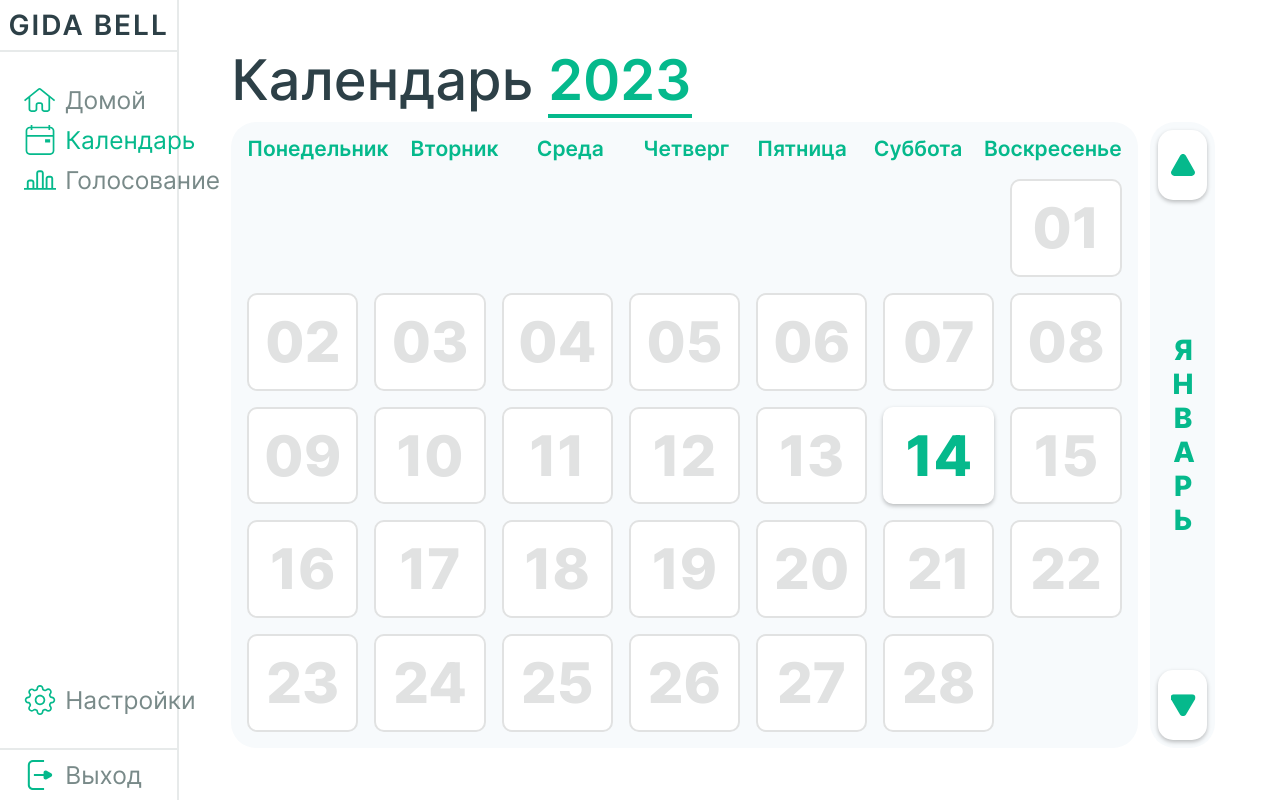
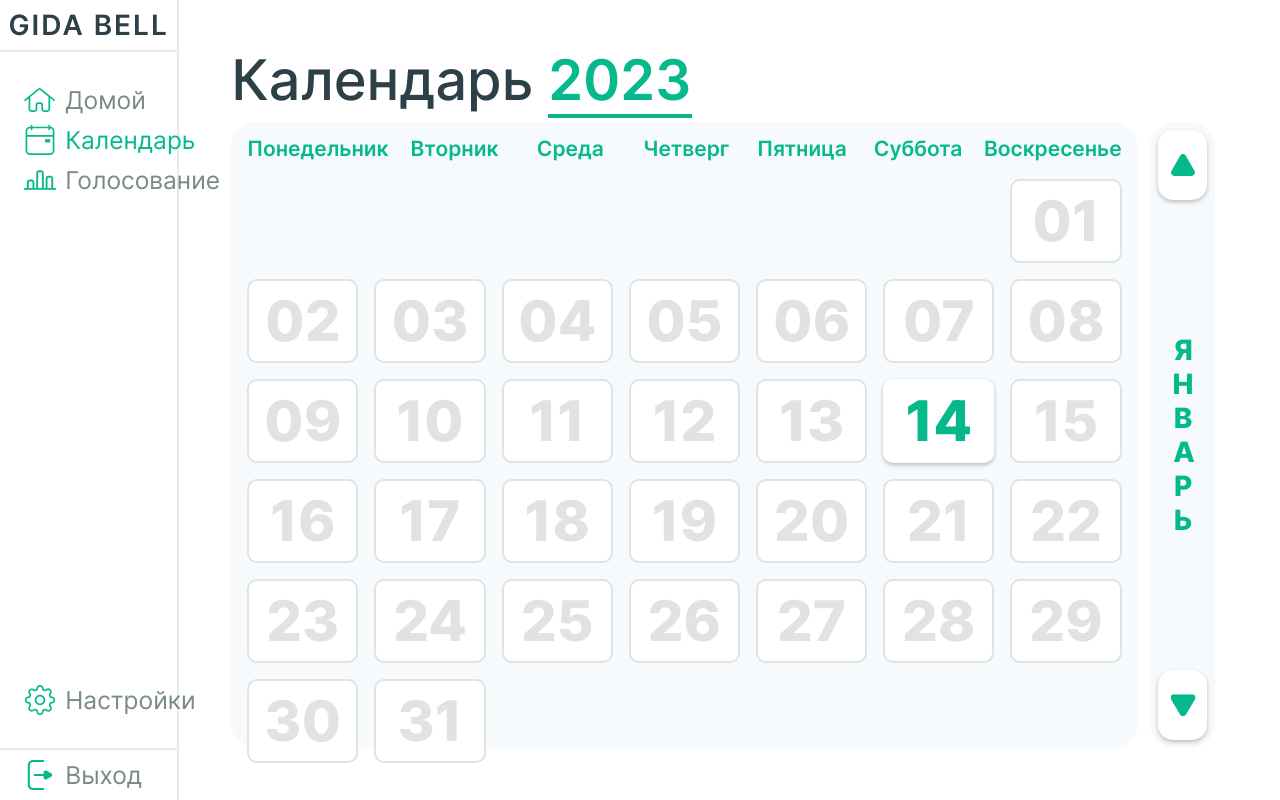
Before and after one commit to MAtrixFic/gida-calls, a React (Create React App) app in the folder frontend/app-calls/: page /calendar in a window 1280 px wide. Built offline with nearby package versions, Linux system fonts and the light colour scheme.

Commit message:
added anim for date-cells

```diff
--- a/frontend/app-calls/src/components/Calendar.jsx
+++ b/frontend/app-calls/src/components/Calendar.jsx
@@ -15,15 +15,23 @@ const Calendar = () => {
     }
 
     const PlusMonth = () => {
+        if (tap) {
+            setTap(false)
             setTime(time.plus({ month: 1 }))
             setShowMonth(prev => !prev);
             setUpOrDown(1)
+            setDaysInM(0)
+        }
     }
 
     const MinusMonth = () => {
+        if (tap) {
+            setTap(false)
             setTime(time.minus({ month: 1 }))
             setShowMonth(prev => !prev);
             setUpOrDown(2)
+            setDaysInM(0)
+        }
     }
 
     var [showMonth, setShowMonth] = useState(() => false);
@@ -31,18 +39,28 @@ const Calendar = () => {
     var [month, setMonth] = useState(() => time.toFormat('LLLL'));
     var [upOrDown, setUpOrDown] = useState(() => 0);
     var [daysInM, setDaysInM] = useState(() => 0);
+    var [tap, setTap] = useState(() => true);
 
     useEffect(() => {
         console.log('effect')
         setMonth(time.toFormat('LLLL'));
-        setDaysInM(prev => prev = 0)
     }, [time])
 
     useEffect(() => {
         if (daysInM !== time.daysInMonth) {
+            if (daysInM === 0) {
                 setTimeout(() => {
                     setDaysInM(prev => prev + 1)
-            }, 200)
+                }, 100)
+            }
+            else {
+                setTimeout(() => {
+                    setDaysInM(prev => prev + 1)
+                }, 30)
+            }
+        }
+        else {
+            setTap(true)
         }
     }, [daysInM])
 
@@ -56,17 +74,6 @@ const Calendar = () => {
         exit: null,
         exitActive: 'active',
         exitDone: 'done',
-    }
-    const daysList ={
-        appear: null,
-        appearActive: 'active',
-        appearDone: 'done',
-        enter: null,
-        enterActive: 'active',
-        enterDone: 'done',
-        exit: null,
-        exitActive: 'passive',
-        exitDone: 'dead',
     }
     return (
         <>
@@ -86,20 +93,13 @@ const Calendar = () => {
                         <li id='weekday'>Суббота</li>
                         <li id='weekday'>Воскресенье</li>
                     </ul>
-                    <TransitionGroup component={'div'} className='main__calendar-cells'>
+                    <div className="main__calendar-cells">
                         {[...new Array(daysInM)].map((_, i) => {
                             return (
-                                <CSSTransition
-                                    key={i}
-                                    timeout={500}
-                                    classNames={daysList}
-                                    unmountOnExit
-                                    mountOnEnter>
                                 <CellDates index={i} time={time} />
-                                </CSSTransition>
                             )
                         })}
-                    </TransitionGroup>
+                    </div>
                 </div>
                 <div className="main__data-changer-box">
                     <div className="main__data-changer-body">
@@ -141,9 +141,9 @@ const CellDates = (props) => {
             style={{ gridColumn: `${timeToday.weekday}/${timeToday.weekday + 1}` }}
             to={link}
             onClick={timeToday.weekdayLong === 'воскресенье' ? ItsHoliday : null}>
-            <h1 className={isNow ? 'main__d-number-now' : 'main__d-number'}>
+            <span className={isNow ? 'main__d-number-now' : 'main__d-number'}>
                 {timeToday.toFormat('dd')}
-            </h1>
+            </span>
         </Link>
     )
 }
--- a/frontend/app-calls/src/styles/calendar.css
+++ b/frontend/app-calls/src/styles/calendar.css
@@ -98,7 +98,7 @@
     align-items: center;
     box-shadow: 0px 2px 4px rgba(0, 0, 0, 0.25);
     transition-duration: 0.2s;
-    animation: born 0.6s;
+    animation: born 0.8s backwards;
 }
 
 .main__cell-dates {
@@ -110,8 +110,20 @@
     justify-content: center;
     align-items: center;
     transition-duration: 0.2s;
-    animation: born 0.5s;
+    animation: born 0.8s backwards;
     border: 2px solid #e1e2e2;
+}
+
+@keyframes born {
+    from {
+        opacity: 0;
+        transform: scale(0);
+    }
+
+    to {
+        opacity: 1;
+        transform: scale(1);
+    }
 }
 
 .main__d-number {
```
Lines whose indentation alone changed are shown as unchanged.
